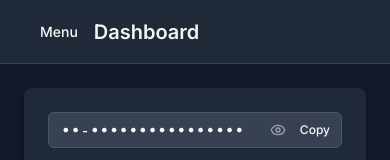
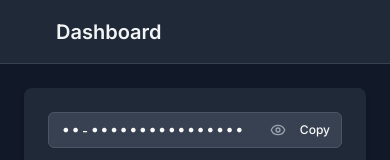
Before and after one commit to matovu-farid/scrap-platform, a Next.js app: page /dashboard in a window 390 px wide. Shown: the top 160 px of the page. Built offline with nearby package versions, Linux system fonts and the light colour scheme.

Commit message:
Refactor mobile menu button to use Radix UI Button with icon

```diff
--- a/app/dashboard/client.tsx
+++ b/app/dashboard/client.tsx
@@ -168,11 +168,12 @@ export default function DashboardClient() {
             <Menu className="h-5 w-5" />
           </Button> */}
           <Button
+            asChild
             type="button"
             variant="ghost"
             onClick={() => setIsMobileMenuOpen(true)}
           >
-            Menu
+            <Menu className="h-5 w-5" />
           </Button>
           <h1 className="text-xl font-semibold text-gray-900 dark:text-gray-100">
             Dashboard
```
